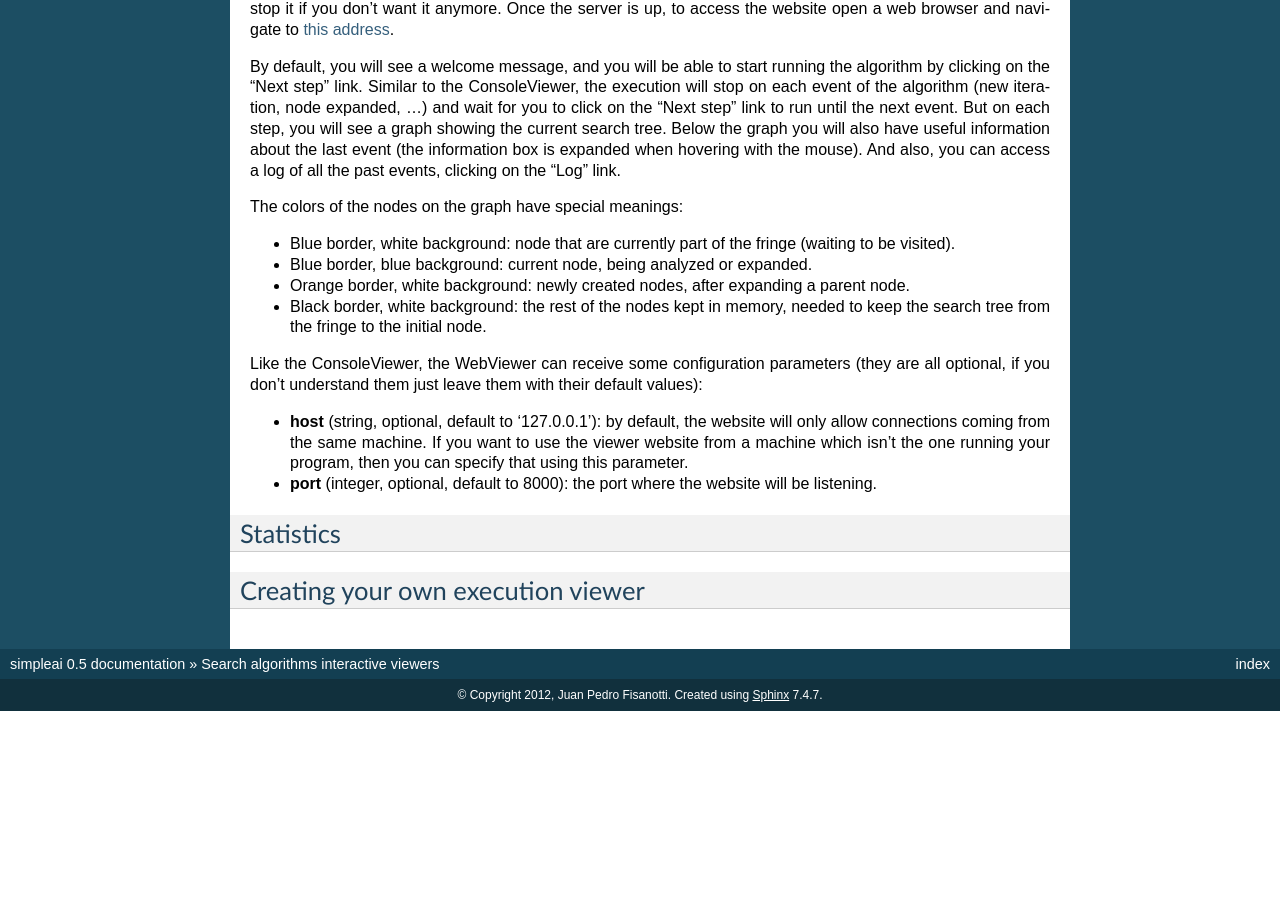
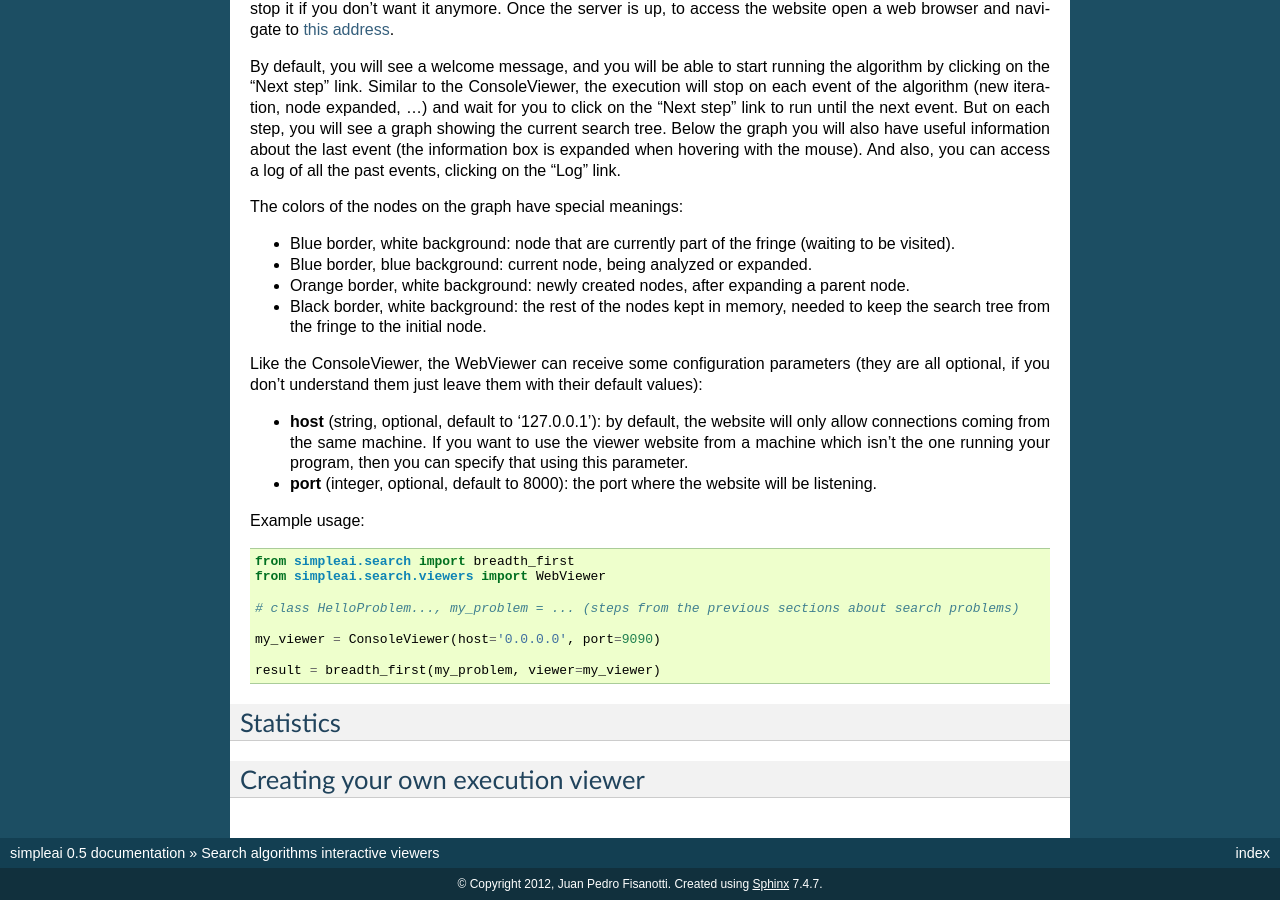
Before and after one commit to simpleai-team/simpleai, a Sphinx documentation site: the page built from docs/search_viewers.rst, in a window 1280 px wide and 900 px high, scrolled down 1563 px. Built offline with Sphinx 7.4.7, drawn with Linux system fonts in a browser that asks for light colours; before the commit the page ends 2274 px from its top, so only the background shows below that.

Commit message:
Added example of WebViewer parameters usage

```diff
--- a/docs/search_viewers.rst
+++ b/docs/search_viewers.rst
@@ -134,6 +134,20 @@ default values):
 * **port** (integer, optional, default to 8000): the port where the website
   will be listening.
 
+Example usage:
+
+.. code-block:: python
+
+    from simpleai.search import breadth_first
+    from simpleai.search.viewers import WebViewer
+
+    # class HelloProblem..., my_problem = ... (steps from the previous sections about search problems)
+
+    my_viewer = ConsoleViewer(host='0.0.0.0', port=9090)
+
+    result = breadth_first(my_problem, viewer=my_viewer)
+
+
 Statistics
 ----------
 
```
